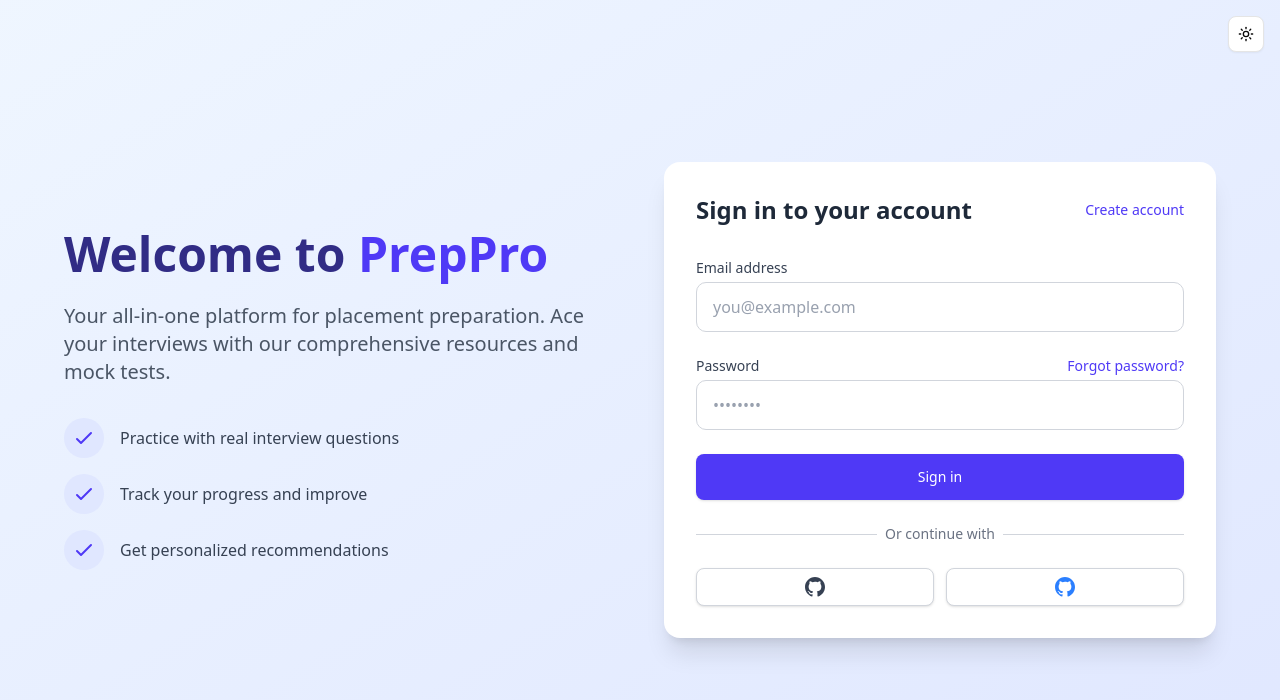
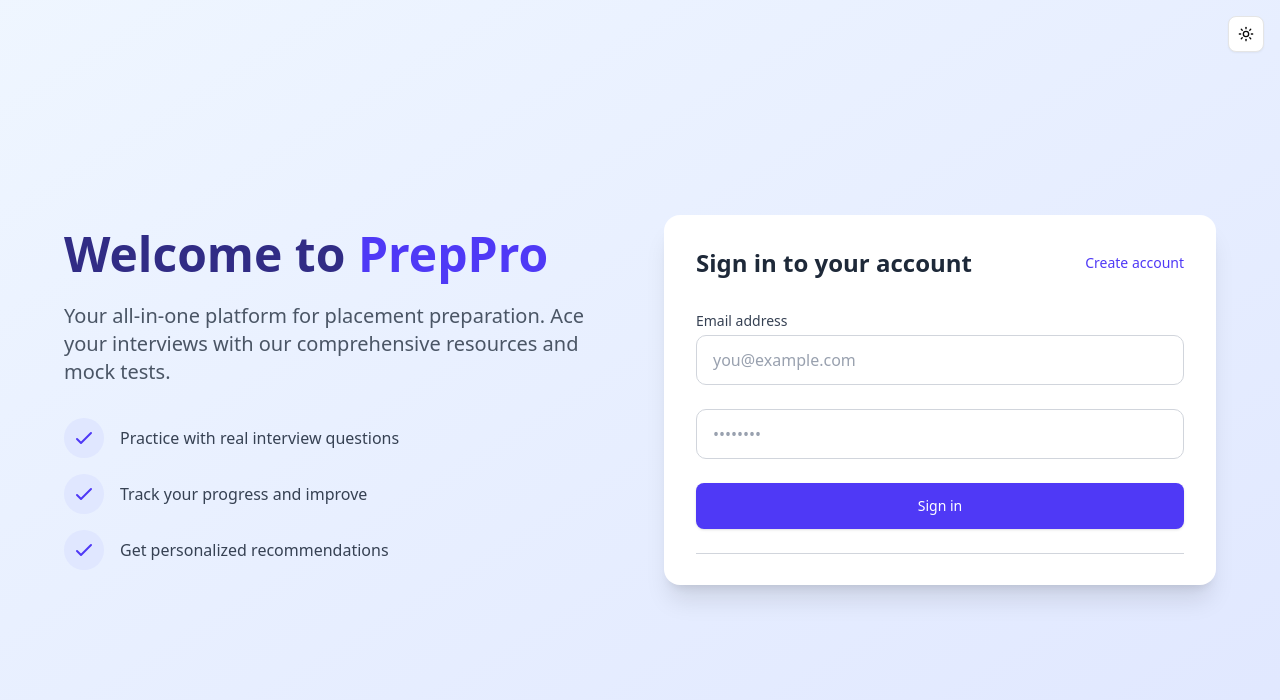
Before and after one commit to piy3/PrepPro, a Next.js app: page / in a window 1280 px wide. Shown: the top 700 px of the page. Built offline with nearby package versions, Linux system fonts and the light colour scheme; no server answers.

Commit message:
login page fix

```diff
--- a/src/app/page.js
+++ b/src/app/page.js
@@ -281,22 +281,7 @@ export default function Home() {
                   </div>
 
                   <div>
-                    <div className="flex justify-between items-center mb-1">
-                      <label
-                        htmlFor="password"
-                        className="block text-sm font-medium text-gray-700 dark:text-gray-300"
-                      >
-                        Password
-                      </label>
-                      {isLogin && (
-                        <Link
-                          href="/forgot-password"
-                          className="text-sm text-indigo-600 hover:text-indigo-500 dark:text-indigo-400 dark:hover:text-indigo-300"
-                        >
-                          Forgot password?
-                        </Link>
-                      )}
-                    </div>
+
                     <input
                       id="password"
                       name="password"
@@ -389,49 +374,11 @@ export default function Home() {
                       <div className="w-full border-t border-gray-300 dark:border-gray-700"></div>
                     </div>
                     <div className="relative flex justify-center text-sm">
-                      <span className="px-2 bg-white dark:bg-gray-900 text-gray-500 dark:text-gray-400">
-                        Or continue with
-                      </span>
+
                     </div>
                   </div>
 
-                  <div className="mt-6 grid grid-cols-2 gap-3">
-                    <button
-                      type="button"
-                      className="w-full inline-flex justify-center py-2 px-4 border border-gray-300 dark:border-gray-700 rounded-md shadow-sm bg-white dark:bg-gray-800 text-sm font-medium text-gray-700 dark:text-gray-200 hover:bg-gray-50 dark:hover:bg-gray-700 focus:outline-none focus:ring-2 focus:ring-offset-2 focus:ring-indigo-500"
-                    >
-                      <svg
-                        className="w-5 h-5"
-                        fill="currentColor"
-                        viewBox="0 0 20 20"
-                        aria-hidden="true"
-                      >
-                        <path
-                          fillRule="evenodd"
-                          d="M10 0C4.477 0 0 4.477 0 10c0 4.42 2.865 8.166 6.839 9.49.5.092.682-.217.682-.482 0-.237-.008-.866-.013-1.7-2.782.603-3.369-1.34-3.369-1.34-.454-1.156-1.11-1.462-1.11-1.462-.908-.62.069-.608.069-.608 1.003.07 1.531 1.03 1.531 1.03.892 1.529 2.341 1.087 2.91.832.092-.647.35-1.088.636-1.338-2.22-.253-4.555-1.11-4.555-4.943 0-1.091.39-1.984 1.029-2.683-.103-.253-.446-1.27.098-2.647 0 0 .84-.269 2.75 1.025A9.564 9.564 0 0110 4.844c.85.004 1.705.114 2.504.336 1.909-1.294 2.747-1.025 2.747-1.025.546 1.377.203 2.394.1 2.647.64.699 1.028 1.592 1.028 2.683 0 3.842-2.339 4.687-4.566 4.933.359.309.678.919.678 1.852 0 1.336-.012 2.415-.012 2.743 0 .267.18.578.688.48C17.14 18.16 20 14.416 20 10c0-5.523-4.477-10-10-10z"
-                          clipRule="evenodd"
-                        />
-                      </svg>
-                    </button>
 
-                    <button
-                      type="button"
-                      className="w-full inline-flex justify-center py-2 px-4 border border-gray-300 dark:border-gray-700 rounded-md shadow-sm bg-white dark:bg-gray-800 text-sm font-medium text-gray-700 dark:text-gray-200 hover:bg-gray-50 dark:hover:bg-gray-700 focus:outline-none focus:ring-2 focus:ring-offset-2 focus:ring-indigo-500"
-                    >
-                      <svg
-                        className="w-5 h-5 text-blue-500"
-                        fill="currentColor"
-                        viewBox="0 0 20 20"
-                        aria-hidden="true"
-                      >
-                        <path
-                          fillRule="evenodd"
-                          d="M10 0C4.477 0 0 4.477 0 10c0 4.42 2.865 8.166 6.839 9.49.5.092.682-.217.682-.482 0-.237-.008-.866-.013-1.7-2.782.603-3.369-1.34-3.369-1.34-.454-1.156-1.11-1.462-1.11-1.462-.908-.62.069-.608.069-.608 1.003.07 1.531 1.03 1.531 1.03.892 1.529 2.341 1.087 2.91.832.092-.647.35-1.088.636-1.338-2.22-.253-4.555-1.11-4.555-4.943 0-1.091.39-1.984 1.029-2.683-.103-.253-.446-1.27.098-2.647 0 0 .84-.269 2.75 1.025A9.564 9.564 0 0110 4.844c.85.004 1.705.114 2.504.336 1.909-1.294 2.747-1.025 2.747-1.025.546 1.377.203 2.394.1 2.647.64.699 1.028 1.592 1.028 2.683 0 3.842-2.339 4.687-4.566 4.933.359.309.678.919.678 1.852 0 1.336-.012 2.415-.012 2.743 0 .267.18.578.688.48C17.14 18.16 20 14.416 20 10c0-5.523-4.477-10-10-10z"
-                          clipRule="evenodd"
-                        />
-                      </svg>
-                    </button>
-                  </div>
                 </div>
               </div>
             </div>
```
